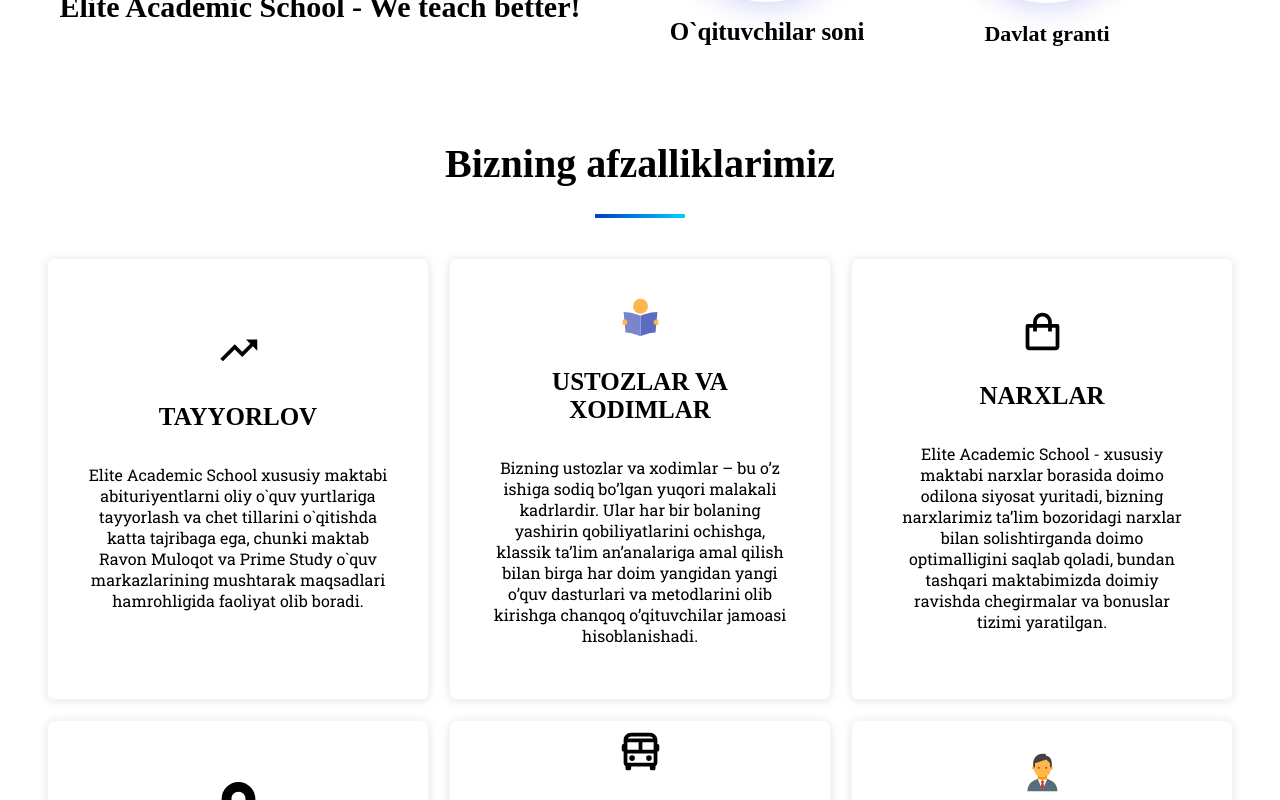
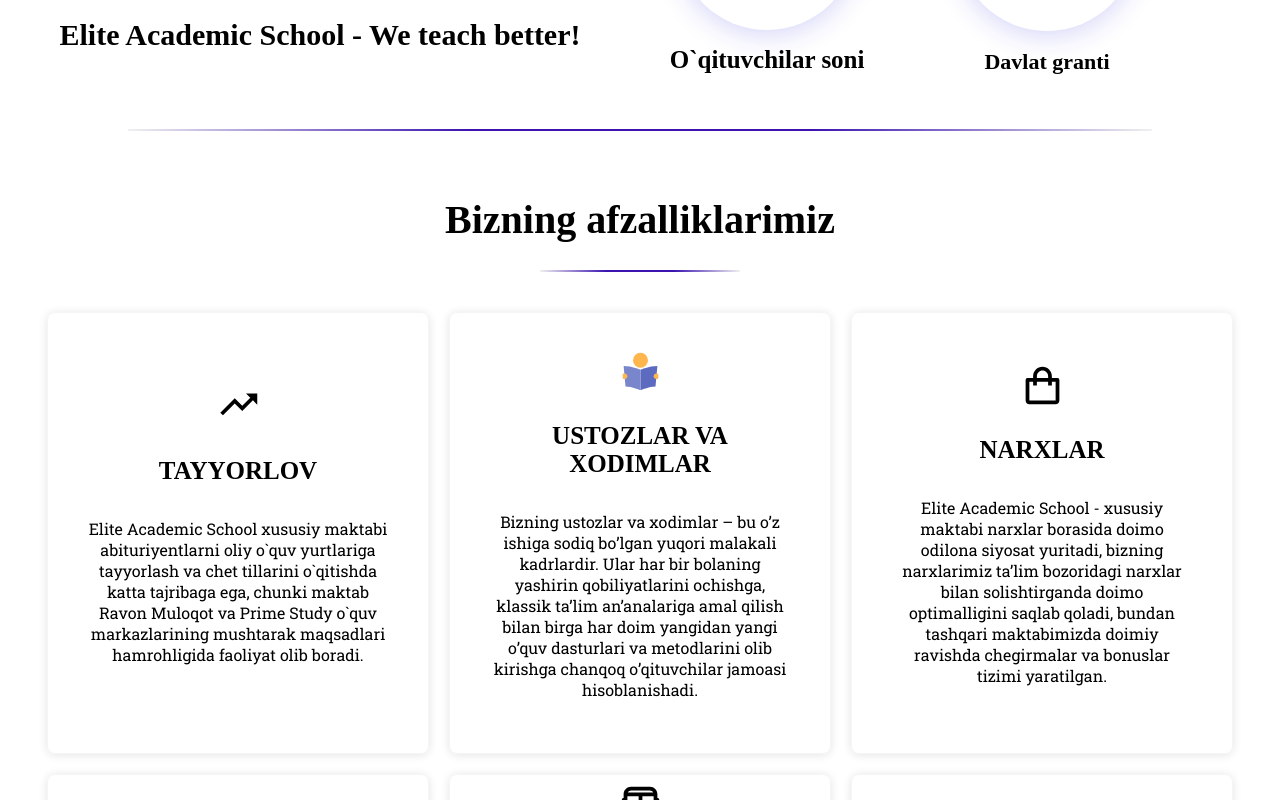
Before and after one commit to khusanmeliev/private_school, a React (Create React App) app: page / in a window 1280 px wide. Shown: the part 1320-2120 px from the top of the page. Built offline with nearby package versions, Linux system fonts and the light colour scheme; a web font is replaced by a local one.

Commit message:
changed design of hr tag

```diff
--- a/src/App.jsx
+++ b/src/App.jsx
@@ -15,7 +15,9 @@
     <GlobalStyle>
       <Navbar />
       <Home />
+      <hr />
       <About />
+      <hr />
       <Lesson />
       <hr />
       <Meals />
--- a/src/Global.style.js
+++ b/src/Global.style.js
@@ -9,8 +9,9 @@
   gap: 10px;
 
   hr {
-    width: 60%;
-    border: 2px solid blue;
-    border-radius: 10px;
+    width: 80%;
+    border: 0;
+    height: 2px;
+    background-image: linear-gradient(to right, #f0f0f0, #3b13b0, #3b13b0,#f0f0f0);
   }
 `;
--- a/src/Pages/Advantages/Advantage.style.js
+++ b/src/Pages/Advantages/Advantage.style.js
@@ -6,10 +6,10 @@
 `;
 
 export const UpLine = styled.div`
-  width: 90px;
-  height: 4px;
-  background-color: #003cc8;
-  background-image: -webkit-linear-gradient(left, #003cc8, #00d0fc);
+  width: 200px;
+  border: 0;
+  height: 2px;
+  background-image: linear-gradient(to right, #f0f0f0, #3b13b0, #3b13b0,#f0f0f0);
   margin-top: 10px;
   display: block;
   margin: 0 auto;
```
